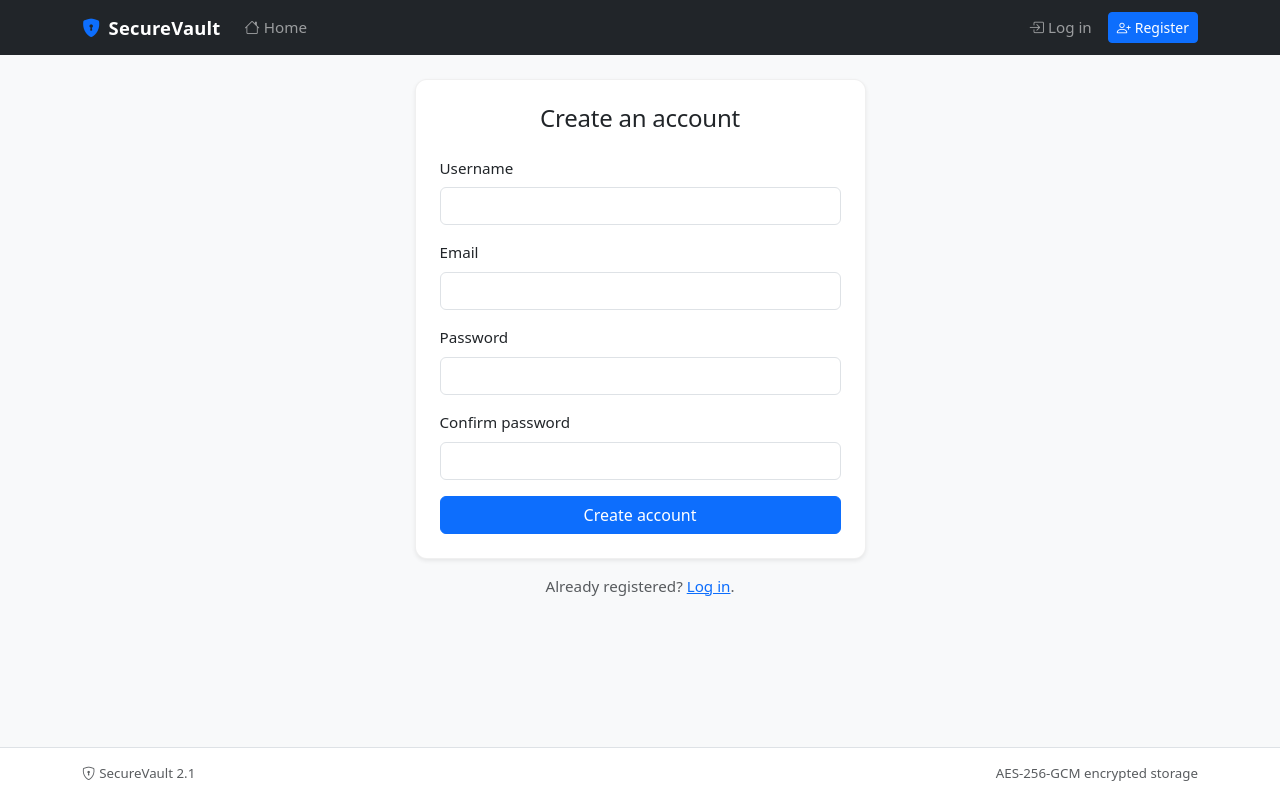
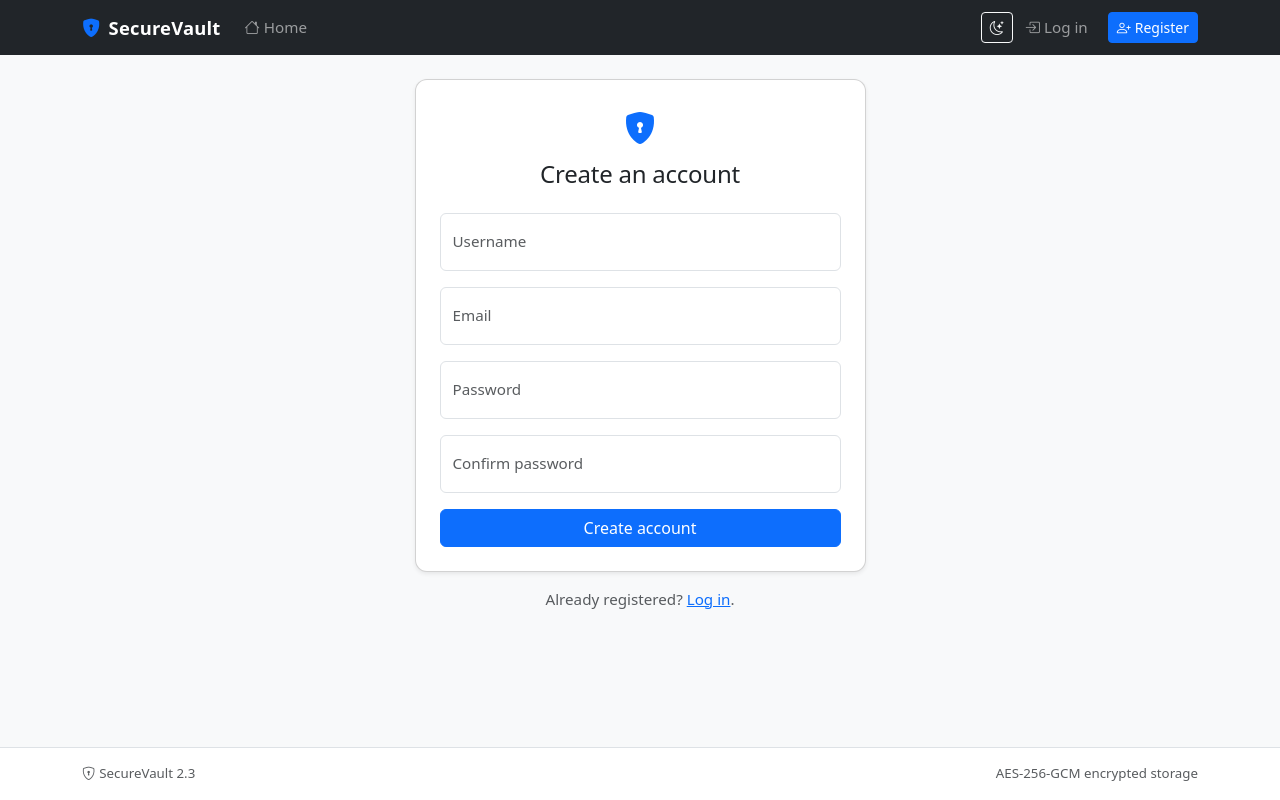
Before and after one commit to Vishalpatil7483/SecureVault2, a Flask app: page /auth/register in a window 1280 px wide. Run offline with Flask 3, Linux system fonts and the light colour scheme; some libraries are stand-ins or nearby versions.

Commit message:
feat: improve user experience and dark mode

```diff
--- a/app/static/css/app.css
+++ b/app/static/css/app.css
@@ -1,4 +1,6 @@
-/* SecureVault 2.1 — modern SaaS styling on top of Bootstrap 5. */
+/* SecureVault 2.3 — modern SaaS styling on top of Bootstrap 5.
+   Colours use Bootstrap CSS variables so both light and dark themes
+   (data-bs-theme) stay visually consistent without duplicate rules. */
 
 :root {
   --sv-brand: #0d6efd;
@@ -15,7 +17,7 @@ h1, h2, h3, h4, h5, .card-title {
   letter-spacing: -0.01em;
 }
 
-/* Navbar */
+/* Navbar (stays dark in both themes for brand consistency) */
 .sv-navbar .navbar-brand {
   letter-spacing: 0.2px;
   font-size: 1.15rem;
@@ -33,13 +35,14 @@ h1, h2, h3, h4, h5, .card-title {
 
 /* Cards */
 .card {
-  border: 1px solid rgba(0, 0, 0, 0.06);
+  border: 1px solid var(--bs-border-color-translucent);
   border-radius: var(--sv-radius);
 }
 
 .card-header {
   border-top-left-radius: var(--sv-radius) !important;
   border-top-right-radius: var(--sv-radius) !important;
+  background-color: var(--bs-body-bg);
 }
 
 /* Landing hero */
@@ -108,18 +111,94 @@ h1, h2, h3, h4, h5, .card-title {
   flex-shrink: 0;
 }
 
-/* Tables */
-.table > :not(caption) > * > * {
-  padding-top: 0.65rem;
-  padding-bottom: 0.65rem;
+/* Tables: sticky headers, hover, spacing, responsive scroll */
+.table-responsive {
+  max-height: 60vh;
 }
 
 .table thead th {
+  position: sticky;
+  top: 0;
+  z-index: 2;
+  background-color: var(--bs-tertiary-bg);
   text-transform: uppercase;
   letter-spacing: 0.4px;
   font-size: 0.72rem;
   font-weight: 600;
   color: var(--bs-secondary-color);
+}
+
+.table > :not(caption) > * > * {
+  padding-top: 0.7rem;
+  padding-bottom: 0.7rem;
+}
+
+.table-hover > tbody > tr {
+  transition: background-color 0.1s ease;
+}
+
+/* Action buttons in tables */
+.table .btn-sm {
+  --bs-btn-padding-y: 0.3rem;
+  --bs-btn-padding-x: 0.55rem;
+}
+
+/* Forms: focus states and floating-label polish */
+.form-control:focus,
+.form-select:focus {
+  border-color: var(--sv-brand);
+  box-shadow: 0 0 0 0.2rem rgba(13, 110, 253, 0.15);
+}
+
+.form-floating > label {
+  color: var(--bs-secondary-color);
+}
+
+.invalid-feedback {
+  display: block;
+}
+
+/* Drag & drop upload zone */
+.dropzone {
+  position: relative;
+  border: 2px dashed var(--bs-border-color);
+  border-radius: var(--sv-radius);
+  padding: 2rem 1rem;
+  text-align: center;
+  color: var(--bs-secondary-color);
+  transition: border-color 0.15s ease, background-color 0.15s ease;
+  cursor: pointer;
+}
+
+.dropzone:hover {
+  border-color: var(--sv-brand);
+}
+
+.dropzone.dragover {
+  border-color: var(--sv-brand);
+  background-color: rgba(13, 110, 253, 0.08);
+  color: var(--sv-brand);
+}
+
+.dropzone.has-file {
+  border-style: solid;
+  border-color: var(--bs-success);
+}
+
+.dropzone .dz-icon {
+  font-size: 2rem;
+  display: block;
+  margin-bottom: 0.25rem;
+}
+
+/* The real input covers the whole zone: native click + keyboard + drop. */
+.dropzone input[type="file"] {
+  position: absolute;
+  inset: 0;
+  width: 100%;
+  height: 100%;
+  opacity: 0;
+  cursor: pointer;
 }
 
 /* Generic empty-state block */
@@ -128,8 +207,19 @@ h1, h2, h3, h4, h5, .card-title {
 }
 
 .empty-state .empty-icon {
-  font-size: 2.5rem;
+  font-size: 2.75rem;
   opacity: 0.45;
+}
+
+.empty-state .empty-ring {
+  width: 5.5rem;
+  height: 5.5rem;
+  display: inline-flex;
+  align-items: center;
+  justify-content: center;
+  border-radius: 50%;
+  background-color: var(--bs-tertiary-bg);
+  margin-bottom: 0.75rem;
 }
 
 /* Storage progress */
@@ -149,6 +239,11 @@ h1, h2, h3, h4, h5, .card-title {
   max-width: 22rem;
 }
 
+/* Toasts above modals' backdrop but below modals themselves */
+.toast-container {
+  z-index: 1090;
+}
+
 @media (max-width: 575.98px) {
   .stat-card .stat-value {
     font-size: 1.3rem;
@@ -156,4 +251,7 @@ h1, h2, h3, h4, h5, .card-title {
   .hero {
     padding: 2.5rem 0 2rem;
   }
+  .dropzone {
+    padding: 1.25rem 0.75rem;
+  }
 }
--- a/app/static/js/app.js
+++ b/app/static/js/app.js
@@ -1,6 +1,6 @@
-// SecureVault 2.1 — progressive enhancement.
+// SecureVault 2.3 — progressive enhancement.
 // Self-hosted and CSP-compliant (no inline scripts/styles in templates;
-// dynamic styling happens here via the DOM API).
+// dynamic behaviour lives here).
 (function () {
   "use strict";
 
@@ -23,7 +23,122 @@
   );
 
   document.addEventListener("DOMContentLoaded", function () {
-    // --- Storage progress bar (width set from data attribute, not inline CSS)
+    // --- Theme toggle ------------------------------------------------------
+    var toggle = document.getElementById("theme-toggle");
+    var toggleIcon = document.getElementById("theme-toggle-icon");
+
+    function syncToggleIcon() {
+      if (!toggleIcon || !window.svTheme) return;
+      var dark = window.svTheme.current() === "dark";
+      toggleIcon.className = dark ? "bi bi-sun" : "bi bi-moon-stars";
+      if (toggle) {
+        toggle.setAttribute("aria-label", dark ? "Switch to light mode" : "Switch to dark mode");
+        toggle.title = dark ? "Switch to light mode" : "Switch to dark mode";
+      }
+    }
+
+    if (toggle && window.svTheme) {
+      toggle.addEventListener("click", function () {
+        window.svTheme.set(window.svTheme.current() === "dark" ? "light" : "dark");
+      });
+      document.addEventListener("sv:theme-changed", syncToggleIcon);
+      syncToggleIcon();
+    }
+
+    // --- Toast notifications (from server-rendered flash data) -------------
+    var TOAST_META = {
+      success: { icon: "check-circle-fill", cls: "text-bg-success" },
+      danger: { icon: "exclamation-triangle-fill", cls: "text-bg-danger" },
+      warning: { icon: "exclamation-circle-fill", cls: "text-bg-warning" },
+      info: { icon: "info-circle-fill", cls: "text-bg-info" }
+    };
+
+    function showToast(message, category) {
+      var container = document.getElementById("toast-container");
+      if (!container || typeof bootstrap === "undefined") return;
+
+      var meta = TOAST_META[category] || { icon: "info-circle-fill", cls: "text-bg-secondary" };
+      var toastEl = document.createElement("div");
+      toastEl.className = "toast align-items-center border-0 " + meta.cls;
+      toastEl.setAttribute("role", "alert");
+      toastEl.setAttribute("aria-live", "assertive");
+      toastEl.setAttribute("aria-atomic", "true");
+
+      var flex = document.createElement("div");
+      flex.className = "d-flex";
+
+      var body = document.createElement("div");
+      body.className = "toast-body d-flex align-items-center gap-2";
+      var icon = document.createElement("i");
+      icon.className = "bi bi-" + meta.icon;
+      icon.setAttribute("aria-hidden", "true");
+      var text = document.createElement("span");
+      text.textContent = message; // textContent — never innerHTML for user data
+      body.appendChild(icon);
+      body.appendChild(text);
+
+      var close = document.createElement("button");
+      close.type = "button";
+      close.className = "btn-close btn-close-white me-2 m-auto";
+      close.setAttribute("data-bs-dismiss", "toast");
+      close.setAttribute("aria-label", "Close");
+
+      flex.appendChild(body);
+      flex.appendChild(close);
+      toastEl.appendChild(flex);
+      container.appendChild(toastEl);
+
+      var toast = new bootstrap.Toast(toastEl, { delay: 5000, autohide: true });
+      toastEl.addEventListener("hidden.bs.toast", function () { toastEl.remove(); });
+      toast.show();
+    }
+
+    document.querySelectorAll(".sv-flash").forEach(function (el) {
+      showToast(el.textContent.trim(), el.dataset.category || "info");
+      el.remove();
+    });
+
+    // --- Drag & drop upload -------------------------------------------------
+    var dropzone = document.getElementById("dropzone");
+    var fileInput = document.getElementById("file");
+    var dropzoneLabel = document.getElementById("dropzone-filename");
+
+    if (dropzone && fileInput) {
+      function setFilename() {
+        if (!dropzoneLabel) return;
+        if (fileInput.files && fileInput.files.length) {
+          dropzoneLabel.textContent = fileInput.files[0].name;
+          dropzone.classList.add("has-file");
+        } else {
+          dropzoneLabel.textContent = "";
+          dropzone.classList.remove("has-file");
+        }
+      }
+
+      // The invisible input overlays the whole zone, so clicking it opens the
+      // picker natively; we only need highlight + label behaviour.
+      ["dragenter", "dragover"].forEach(function (evt) {
+        dropzone.addEventListener(evt, function (e) {
+          e.preventDefault();
+          dropzone.classList.add("dragover");
+        });
+      });
+      ["dragleave", "drop"].forEach(function (evt) {
+        dropzone.addEventListener(evt, function (e) {
+          e.preventDefault();
+          dropzone.classList.remove("dragover");
+        });
+      });
+      dropzone.addEventListener("drop", function (e) {
+        if (e.dataTransfer && e.dataTransfer.files && e.dataTransfer.files.length) {
+          fileInput.files = e.dataTransfer.files;
+          setFilename();
+        }
+      });
+      fileInput.addEventListener("change", setFilename);
+    }
+
+    // --- Storage progress bar (width from data attribute, not inline CSS) --
     document.querySelectorAll(".progress-bar[data-width-pct]").forEach(function (bar) {
       var pct = parseFloat(bar.dataset.widthPct);
       if (!isNaN(pct)) {
@@ -31,7 +146,7 @@
       }
     });
 
-    // --- Upload trend chart (data supplied via a JSON data island) --------
+    // --- Upload trend chart (data via JSON data island; theme-aware) --------
     var canvas = document.getElementById("uploadTrendChart");
     var dataEl = document.getElementById("upload-trend-data");
     if (!canvas || !dataEl || typeof Chart === "undefined") return;
@@ -44,7 +159,16 @@
     }
     if (!Array.isArray(trend) || trend.length === 0) return;
 
-    new Chart(canvas, {
+    function chartColors() {
+      var dark = document.documentElement.getAttribute("data-bs-theme") === "dark";
+      return {
+        grid: dark ? "rgba(255,255,255,0.08)" : "rgba(0,0,0,0.05)",
+        ticks: dark ? "#adb5bd" : "#6c757d"
+      };
+    }
+
+    var colors = chartColors();
+    var chart = new Chart(canvas, {
       type: "bar",
       data: {
         labels: trend.map(function (d) { return d.label; }),
@@ -68,15 +192,24 @@
         scales: {
           y: {
             beginAtZero: true,
-            ticks: { precision: 0 },
-            grid: { color: "rgba(0,0,0,0.05)" }
+            ticks: { precision: 0, color: colors.ticks },
+            grid: { color: colors.grid }
           },
           x: {
             grid: { display: false },
-            ticks: { maxRotation: 45, autoSkip: true, maxTicksLimit: 10 }
+            ticks: { maxRotation: 45, autoSkip: true, maxTicksLimit: 10, color: colors.ticks }
           }
         }
       }
     });
+
+    // Re-skin the chart when the theme changes.
+    document.addEventListener("sv:theme-changed", function () {
+      var c = chartColors();
+      chart.options.scales.y.grid.color = c.grid;
+      chart.options.scales.y.ticks.color = c.ticks;
+      chart.options.scales.x.ticks.color = c.ticks;
+      chart.update();
+    });
   });
 })();
--- /dev/null
+++ b/app/static/js/theme.js
@@ -0,0 +1,47 @@
+// SecureVault 2.3 — theme bootstrap.
+// Loaded synchronously in <head> (self-hosted, CSP-compliant) so the correct
+// theme is applied before first paint, avoiding a flash of the wrong theme.
+// Preference order: localStorage -> OS preference (prefers-color-scheme).
+(function () {
+  "use strict";
+
+  function preferredTheme() {
+    try {
+      var stored = localStorage.getItem("sv-theme");
+      if (stored === "light" || stored === "dark") return stored;
+    } catch (err) { /* storage unavailable — fall through to OS preference */ }
+    return window.matchMedia && window.matchMedia("(prefers-color-scheme: dark)").matches
+      ? "dark"
+      : "light";
+  }
+
+  function applyTheme(theme) {
+    document.documentElement.setAttribute("data-bs-theme", theme);
+  }
+
+  applyTheme(preferredTheme());
+
+  // Shared helper for the toggle button in app.js.
+  window.svTheme = {
+    current: function () {
+      return document.documentElement.getAttribute("data-bs-theme") || "light";
+    },
+    set: function (theme) {
+      applyTheme(theme);
+      try { localStorage.setItem("sv-theme", theme); } catch (err) { /* ignore */ }
+      document.dispatchEvent(new CustomEvent("sv:theme-changed", { detail: { theme: theme } }));
+    }
+  };
+
+  // Follow OS changes live, but only when the user hasn't chosen explicitly.
+  if (window.matchMedia) {
+    window.matchMedia("(prefers-color-scheme: dark)").addEventListener("change", function (e) {
+      var stored = null;
+      try { stored = localStorage.getItem("sv-theme"); } catch (err) { /* ignore */ }
+      if (!stored) {
+        applyTheme(e.matches ? "dark" : "light");
+        document.dispatchEvent(new CustomEvent("sv:theme-changed", { detail: { theme: e.matches ? "dark" : "light" } }));
+      }
+    });
+  }
+})();
--- a/app/templates/auth/register.html
+++ b/app/templates/auth/register.html
@@ -1,42 +1,49 @@
 {% extends "base.html" %}
-{% block title %}Register — SecureVault 2.0{% endblock %}
+{% block title %}Register — SecureVault 2.3{% endblock %}
 {% block content %}
 <div class="row justify-content-center">
   <div class="col-12 col-sm-10 col-md-6 col-lg-5">
     <div class="card shadow-sm">
       <div class="card-body p-4">
-        <h1 class="h4 mb-4 text-center">Create an account</h1>
+        <div class="text-center mb-4">
+          <i class="bi bi-shield-lock-fill text-primary fs-2"></i>
+          <h1 class="h4 mt-2 mb-0">Create an account</h1>
+        </div>
 
         <form method="post" action="{{ url_for('auth.register') }}" novalidate>
           {{ form.hidden_tag() }}
 
-          <div class="mb-3">
-            {{ form.username.label(class="form-label") }}
-            {{ form.username(class="form-control" ~ (" is-invalid" if form.username.errors else ""), autocomplete="username") }}
+          <div class="form-floating mb-3">
+            {{ form.username(class="form-control" ~ (" is-invalid" if form.username.errors else ""),
+                             autocomplete="username", placeholder="Username", id="reg-username") }}
+            <label for="reg-username">Username</label>
             {% for error in form.username.errors %}
               <div class="invalid-feedback">{{ error }}</div>
             {% endfor %}
           </div>
 
-          <div class="mb-3">
-            {{ form.email.label(class="form-label") }}
-            {{ form.email(class="form-control" ~ (" is-invalid" if form.email.errors else ""), autocomplete="email") }}
+          <div class="form-floating mb-3">
+            {{ form.email(class="form-control" ~ (" is-invalid" if form.email.errors else ""),
+                          autocomplete="email", placeholder="Email", id="reg-email") }}
+            <label for="reg-email">Email</label>
             {% for error in form.email.errors %}
               <div class="invalid-feedback">{{ error }}</div>
             {% endfor %}
           </div>
 
-          <div class="mb-3">
-            {{ form.password.label(class="form-label") }}
-            {{ form.password(class="form-control" ~ (" is-invalid" if form.password.errors else ""), autocomplete="new-password") }}
+          <div class="form-floating mb-3">
+            {{ form.password(class="form-control" ~ (" is-invalid" if form.password.errors else ""),
+                             autocomplete="new-password", placeholder="Password", id="reg-password") }}
+            <label for="reg-password">Password</label>
             {% for error in form.password.errors %}
               <div class="invalid-feedback">{{ error }}</div>
             {% endfor %}
           </div>
 
-          <div class="mb-3">
-            {{ form.confirm.label(class="form-label") }}
-            {{ form.confirm(class="form-control" ~ (" is-invalid" if form.confirm.errors else ""), autocomplete="new-password") }}
+          <div class="form-floating mb-3">
+            {{ form.confirm(class="form-control" ~ (" is-invalid" if form.confirm.errors else ""),
+                            autocomplete="new-password", placeholder="Confirm password", id="reg-confirm") }}
+            <label for="reg-confirm">Confirm password</label>
             {% for error in form.confirm.errors %}
               <div class="invalid-feedback">{{ error }}</div>
             {% endfor %}
--- a/app/templates/base.html
+++ b/app/templates/base.html
@@ -3,9 +3,11 @@
 <head>
   <meta charset="utf-8">
   <meta name="viewport" content="width=device-width, initial-scale=1">
-  <title>{% block title %}SecureVault 2.1{% endblock %}</title>
+  <title>{% block title %}SecureVault 2.3{% endblock %}</title>
   <!-- All assets are self-hosted (no CDNs) so the strict Content-Security-
-       Policy (default-src 'self') stays intact. -->
+       Policy (default-src 'self') stays intact. theme.js runs before first
+       paint to apply the saved/system theme without a flash. -->
+  <script src="{{ url_for('static', filename='js/theme.js') }}"></script>
   <link rel="stylesheet" href="{{ url_for('static', filename='vendor/bootstrap/bootstrap.min.css') }}">
   <link rel="stylesheet" href="{{ url_for('static', filename='vendor/bootstrap-icons/bootstrap-icons.min.css') }}">
   <link rel="stylesheet" href="{{ url_for('static', filename='css/app.css') }}">
@@ -43,10 +45,16 @@
               </li>
             {% endif %}
           </ul>
-          <ul class="navbar-nav align-items-lg-center">
+          <ul class="navbar-nav align-items-lg-center gap-lg-1">
+            <li class="nav-item">
+              <button type="button" id="theme-toggle" class="btn btn-outline-light btn-sm"
+                      aria-label="Toggle dark mode" title="Toggle dark mode">
+                <i class="bi bi-moon-stars" id="theme-toggle-icon"></i>
+              </button>
+            </li>
             {% if current_user.is_authenticated %}
               <li class="nav-item">
-                <span class="navbar-text me-lg-3 d-flex align-items-center gap-1">
+                <span class="navbar-text mx-lg-2 d-flex align-items-center gap-1">
                   <i class="bi bi-person-circle"></i>
                   <strong>{{ current_user.username }}</strong>
                 </span>
@@ -78,32 +86,21 @@
   </header>
 
   <main class="container py-4 flex-grow-1">
-    {% with messages = get_flashed_messages(with_categories=true) %}
-      {% if messages %}
-        {% for category, message in messages %}
-          {% set alert_class = {
-            'success': 'success', 'danger': 'danger', 'warning': 'warning',
-            'info': 'info', 'message': 'secondary'
-          }.get(category, 'secondary') %}
-          {% set alert_icon = {
-            'success': 'check-circle', 'danger': 'exclamation-triangle',
-            'warning': 'exclamation-circle', 'info': 'info-circle'
-          }.get(category, 'info-circle') %}
-          <div class="alert alert-{{ alert_class }} alert-dismissible fade show d-flex align-items-center" role="alert">
-            <i class="bi bi-{{ alert_icon }} me-2"></i>
-            <div>{{ message }}</div>
-            <button type="button" class="btn-close" data-bs-dismiss="alert" aria-label="Close"></button>
-          </div>
-        {% endfor %}
-      {% endif %}
-    {% endwith %}
-
     {% block content %}{% endblock %}
   </main>
 
-  <footer class="py-3 mt-auto border-top bg-white">
+  <!-- Toast notifications (flash messages rendered as data, shown by app.js) -->
+  <div class="toast-container position-fixed bottom-0 end-0 p-3" id="toast-container" aria-live="polite" aria-atomic="true">
+    {% with messages = get_flashed_messages(with_categories=true) %}
+      {% for category, message in messages %}
+        <div class="sv-flash d-none" data-category="{{ category }}">{{ message }}</div>
+      {% endfor %}
+    {% endwith %}
+  </div>
+
+  <footer class="py-3 mt-auto border-top bg-body">
     <div class="container d-flex justify-content-between align-items-center text-muted small">
-      <span><i class="bi bi-shield-lock me-1"></i>SecureVault 2.1</span>
+      <span><i class="bi bi-shield-lock me-1"></i>SecureVault 2.3</span>
       <span>AES-256-GCM encrypted storage</span>
     </div>
   </footer>
--- a/app/templates/vault/activity.html
+++ b/app/templates/vault/activity.html
@@ -40,7 +40,7 @@
     <form action="{{ url_for('vault.activity') }}" method="get" class="d-flex" role="search">
       {% if active_action %}<input type="hidden" name="action" value="{{ active_action }}">{% endif %}
       <div class="input-group input-group-sm">
-        <span class="input-group-text bg-white"><i class="bi bi-search"></i></span>
+        <span class="input-group-text bg-body"><i class="bi bi-search"></i></span>
         <input class="form-control" type="search" name="q" value="{{ search_query }}"
                placeholder="Search by filename" aria-label="Search by filename">
         <button class="btn btn-outline-secondary" type="submit">Search</button>
@@ -160,7 +160,7 @@
 {% else %}
   <div class="card shadow-sm">
     <div class="card-body text-center text-muted empty-state">
-      <i class="bi bi-journal d-block empty-icon mb-2"></i>
+      <span class="empty-ring"><i class="bi bi-journal empty-icon"></i></span>
       {% if search_query or active_action %}
         <p class="mb-0">No activity matches your current filters.</p>
         <a class="btn btn-outline-secondary btn-sm mt-3" href="{{ url_for('vault.activity') }}">
```
Also changed, not shown: app/templates/auth/login.html (+13 -8 lines), app/templates/vault/dashboard.html (+24 -18 lines), app/vault/routes.py (+29 -0 lines), .claude/launch.json (added).
